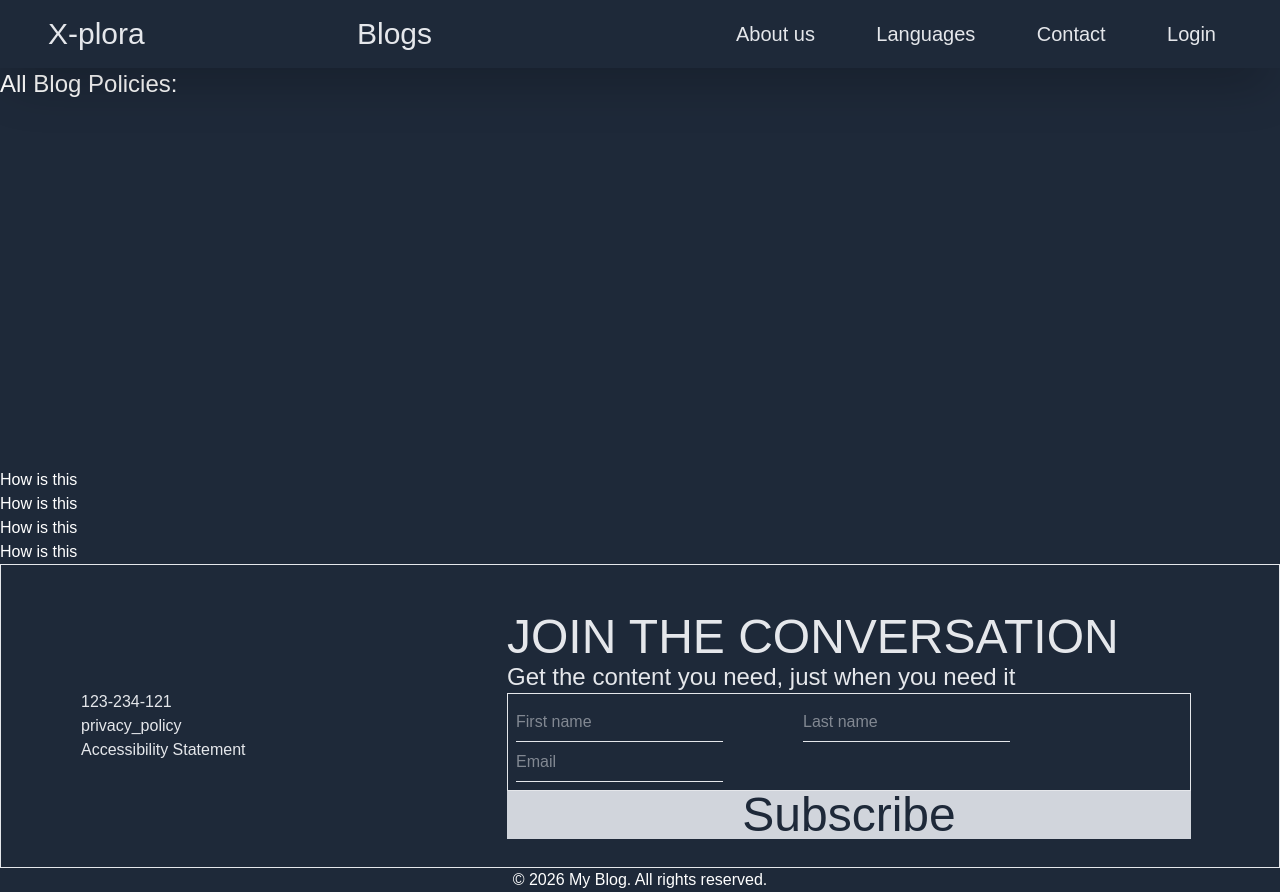
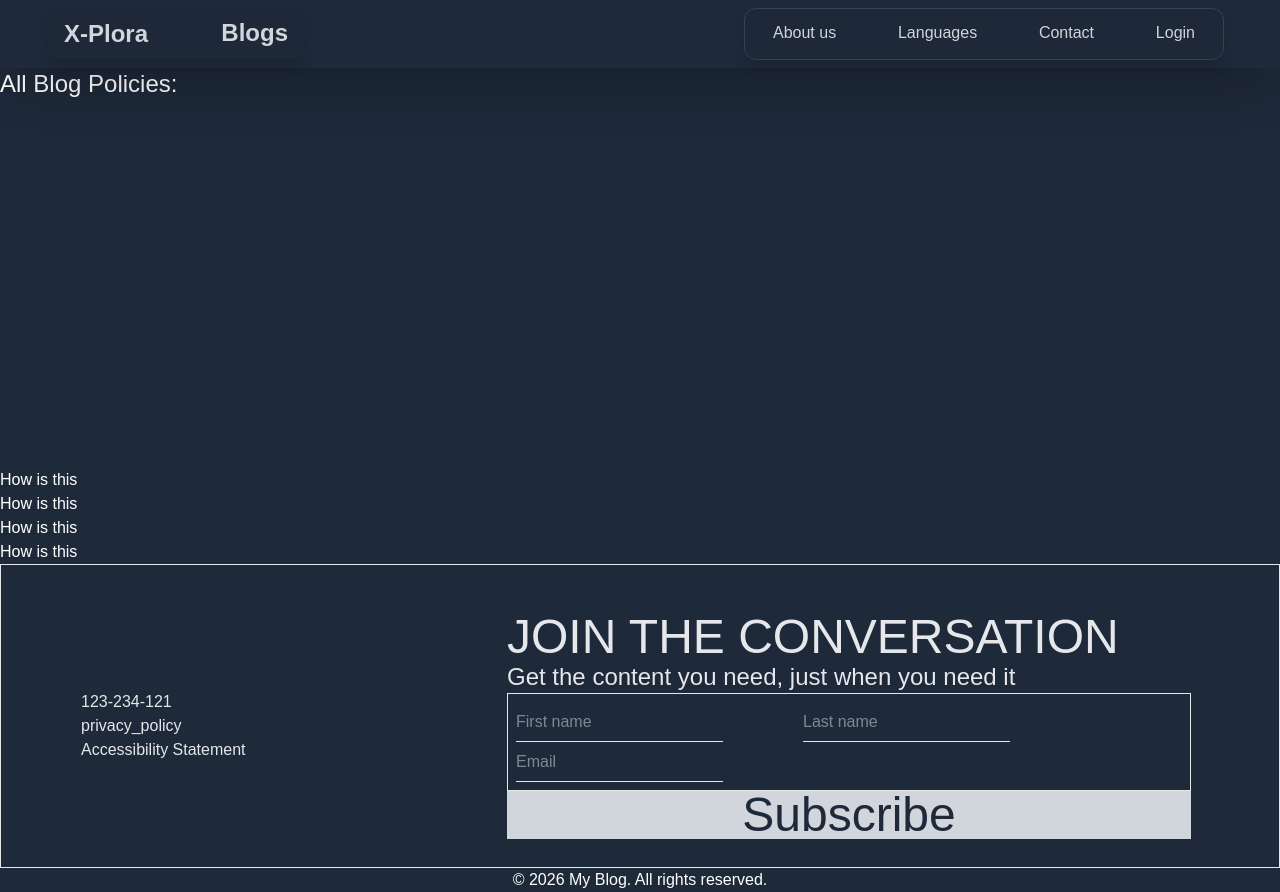
Before and after one commit to AMGAIN/Space_BLog, a Next.js app: page /policy in a window 1280 px wide. Built offline with nearby package versions, Linux system fonts and the light colour scheme.

Commit message:
Navbar improvement

```diff
--- a/app/layout.tsx
+++ b/app/layout.tsx
@@ -33,7 +33,6 @@ export default function RootLayout({
         <Navbar />
         {/* main content */}
         <main className=" bg-gray-800 z-0">
-          {/* <hr className="display-none" /> */}
           {children}
         </main>
         <Footer />
--- a/components/Hero.tsx
+++ b/components/Hero.tsx
@@ -8,8 +8,8 @@ import trend from '../public/trend.png';
 const Hero = () => {
   return (
     <div>
-      <div className="flex mx-12 pt-12 justify-between items-center p-1rem bg-gray-800 text-white text-2xl">
-        <div className=" p-12 relative border-l z-2 w-[800px]">
+      <div className=" flex mx-12 pt-12 justify-between items-center p-1rem bg-gray-800 text-white text-2xl">
+        <div className=" p-12 lg:w-[50%] xl:w-[50%] 2xl:w-[50%]  relative border-l z-2 w-[800px]">
           <div className='flex items-center gap-3'>
             <Image className="opacity-100 w-5" src={trend} alt="flame" priority />
             <p className=' text-gray-500 text-4xl'>Hot NEWS:</p>
@@ -27,7 +27,7 @@ const Hero = () => {
             {/* </div> */}
           </div>
         </div>
-        <div className=' rounded-xl shadow-white transition-shadow duration-300 hover:cursor-pointer hover:shadow-[0_0_20px_white]'>
+        <div className='rounded-xl border xl:w-[50%] shadow-white transition-shadow duration-300 hover:cursor-pointer hover:shadow-[0_0_20px_white]'>
           <Image className="rounded-xl " src={mars} alt="mars" priority />
         </div>
       </div>
--- a/components/Navbar.tsx
+++ b/components/Navbar.tsx
@@ -4,14 +4,36 @@ import Link from 'next/link';
 const Navbar = () => {
   return (
     <>
-      <div className='p-4 pl-12 flex bg-gray-800 justify-between text-gray-200 text-xl shadow-2xl items-center sticky top-0 z-50'>
-        <div className='flex justify-between w-96 '>
-          <Link href={'/'} className='text-3xl text-underline hover:cursor-pointer'>X-plora</Link>
-          <Link href={'/blog'} className='text-3xl text-underline hover:cursor-pointer'>Blogs</Link>
+      <div className='p-2 pl-12 flex bg-gray-800 justify-between text-gray-200 shadow-2xl items-center sticky top-0 z-50 sm:text-1xl'>
+        <div className='flex justify-between items-center w-64 px-4 py-2 rounded-xl bg-gray-800/40 backdrop-blur-md  shadow-lg text-2xl font-semibold'>
+
+          <Link href={'/'} className='transition-colors duration-300 hover:text-white text-gray-300'>
+            X-Plora
+          </Link>
+
+          <Link href={'/blog'} className='relative text-gray-300 transition-colors duration-300 hover:text-white after:block after:h-[2px] after:bg-white after:scale-x-0 after:origin-left after:transition-transform after:duration-300 hover:after:scale-x-100'>
+            Blogs
+          </Link>
+
         </div>
-        <div className='w-[480px] flex justify-between mr-12'>
+        <div className='w-[480px] flex justify-between mr-12 px-4 py-2 rounded-xl bg-gray-800/40 backdrop-blur-md border border-gray-700 shadow-lg'>
           {['About us', 'Languages', 'Contact', 'Login'].map((items) => (
-            <button className='hover:cursor-pointer after:block after:h-[1px] after:bg-gray-300 after:rounded-2xl after:scale-x-0 after:transition-transform after:duration-1000 after:origin-left hover:after:scale-x-100 hover:text-white' key={items}>{items}</button>
+            <button
+              key={items}
+              className='
+      relative px-3 py-1 text-gray-300 font-medium
+      transition-colors duration-300
+      hover:text-white
+
+      after:block after:h-[2px] after:bg-white
+      after:rounded-full after:scale-x-0
+      after:transition-transform after:duration-300
+      after:origin-left
+      hover:after:scale-x-100
+      '
+            >
+              {items}
+            </button>
           ))}
         </div>
       </div>
```
